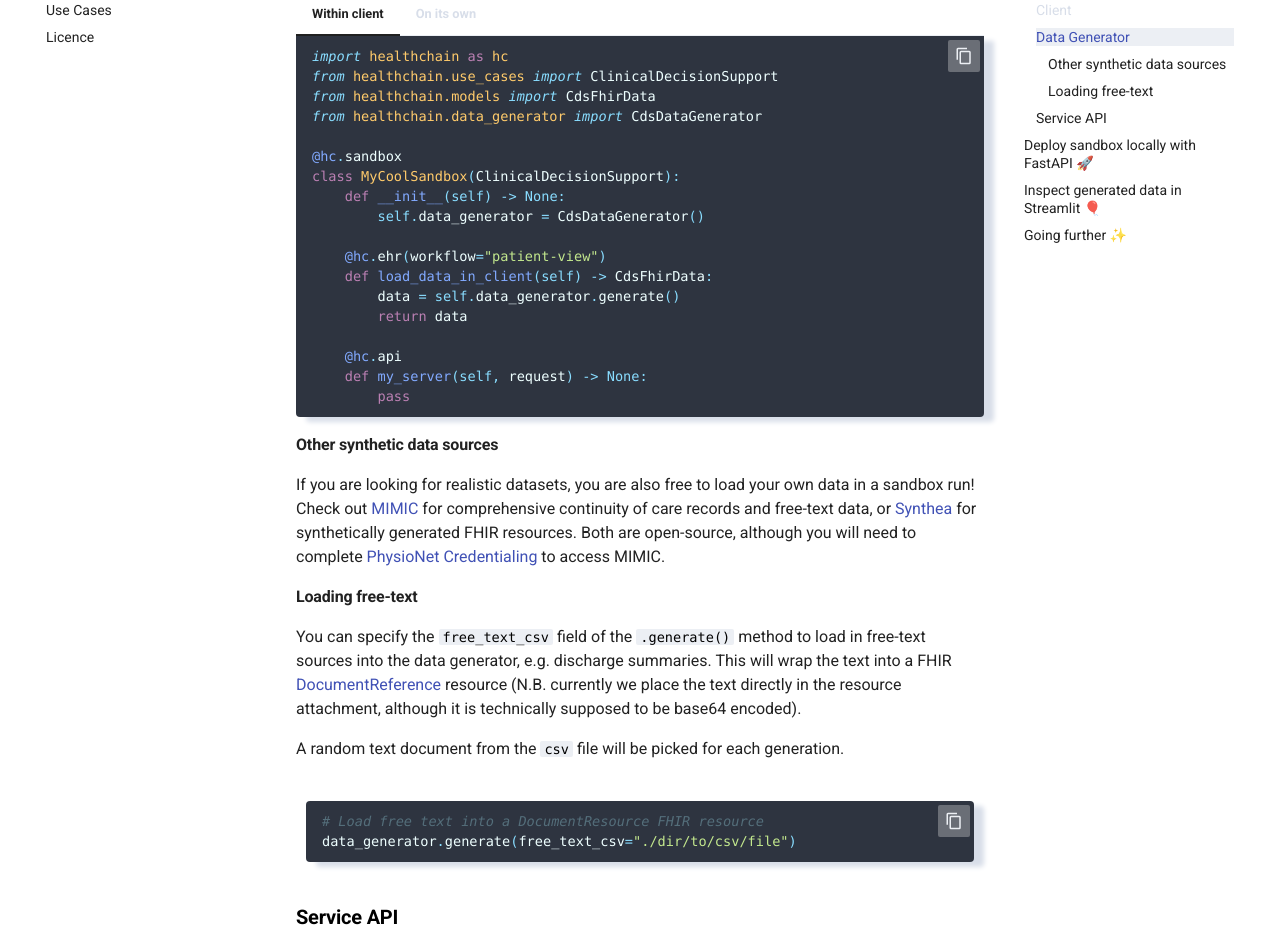
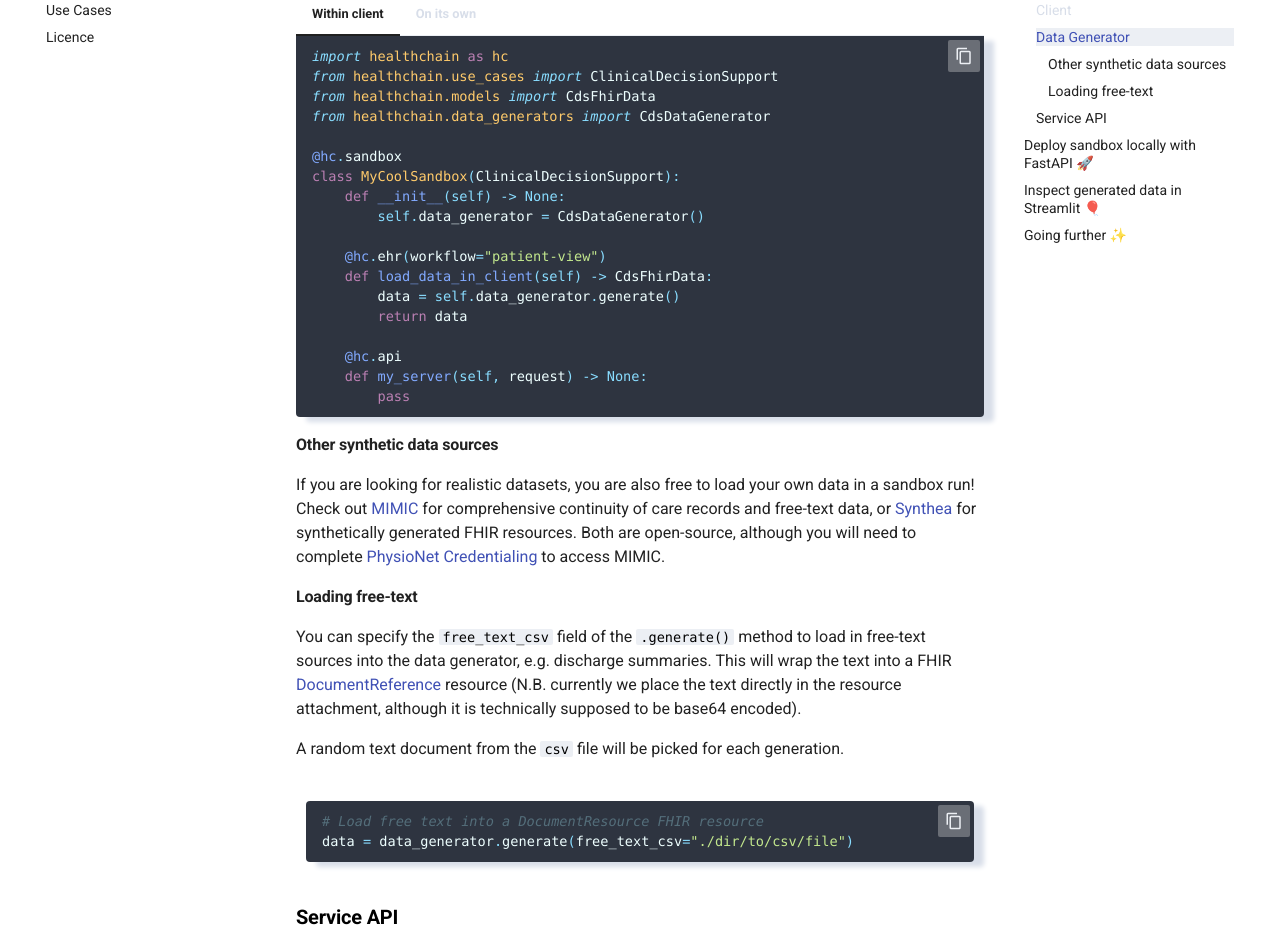
Before and after one commit to dotimplement/HealthChain, an MkDocs documentation site: the page built from docs/quickstart.md, in a window 1280 px wide and 1400 px high, scrolled down 2617 px. Shown: the part 152-1091 px from the top of the window. Built offline with MkDocs 1.6.1 and Material for MkDocs 9.7.7, drawn with Linux system fonts in a browser that asks for light colours; comment, search, counter and statistics services are not loaded; some of the changed text lies outside the part shown.

Commit message:
Update documentation

````diff
--- a/docs/quickstart.md
+++ b/docs/quickstart.md
@@ -90,7 +90,7 @@
     import healthchain as hc
     from healthchain.use_cases import ClinicalDecisionSupport
     from healthchain.models import CdsFhirData
-    from healthchain.data_generator import CdsDataGenerator
+    from healthchain.data_generators import CdsDataGenerator
 
     @hc.sandbox
     class MyCoolSandbox(ClinicalDecisionSupport):
@@ -110,8 +110,8 @@
 
 === "On its own"
     ```python
-    from healthchain.data_generator import CdsDataGenerator
-    from healthchain.base import Workflow
+    from healthchain.data_generators import CdsDataGenerator
+    from healthchain.workflow import Workflow
 
     # Initialise data generator
     data_generator = CdsDataGenerator()
@@ -156,7 +156,7 @@
 
 ```python
 # Load free text into a DocumentResource FHIR resource
-data_generator.generate(free_text_csv="./dir/to/csv/file")
+data = data_generator.generate(free_text_csv="./dir/to/csv/file")
 ```
 
 
@@ -177,7 +177,7 @@
     import healthchain as hc
 
     from healthchain.use_cases import ClinicalDecisionSupport
-    from healthchain.data_generator import CdsDataGenerator
+    from healthchain.data_generators import CdsDataGenerator
     from healthchain.models import Card, CDSRequest, CdsFhirData
     from transformers import pipeline
 
@@ -218,7 +218,7 @@
     import healthchain as hc
 
     from healthchain.use_cases import ClinicalDecisionSupport
-    from healthchain.data_generator import CdsDataGenerator
+    from healthchain.data_generators import CdsDataGenerator
     from healthchain.models import Card, CdsFhirData, CDSRequest
 
     from langchain_openai import ChatOpenAI
````
